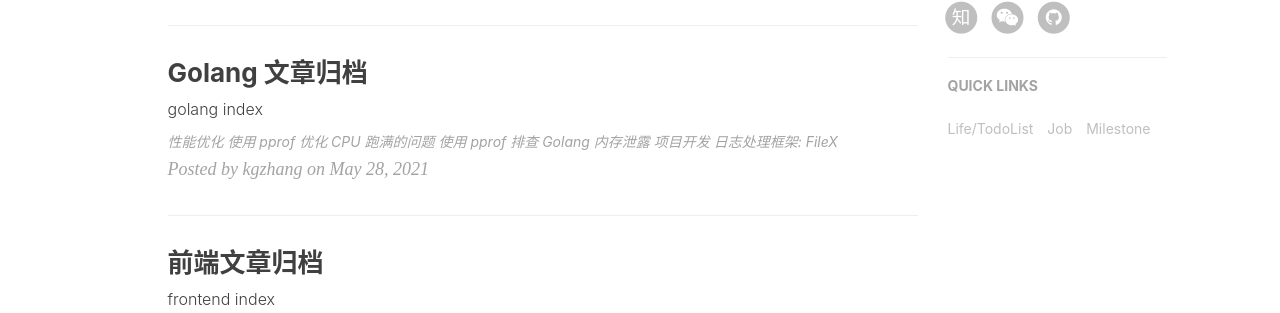
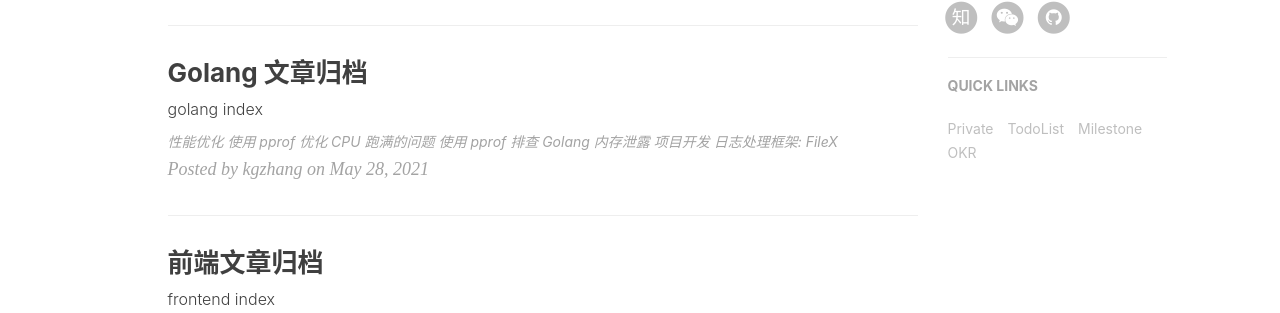
Before and after one commit to kougazhang/oom, a Jekyll site: the page built from index.html, in a window 1280 px wide. Shown: the part 816-1129 px from the top of the page. Built offline with Jekyll 4.4.1, drawn with Linux system fonts in a browser that asks for light colours; nearby versions of some CDN libraries; the list of posts is cut into pages by our own code; comment, search, counter and statistics services are not loaded.

Commit message:
update index

```diff
--- a/_config.yml
+++ b/_config.yml
@@ -103,15 +103,19 @@ page-mathjax: false
 # Friends
 friends: [
 {
-  title: "Life/TodoList",
-  href: "https://github.com/kougazhang/life_note"
+  title: "Private",
+  href: "https://github.com/kougazhang/private"
 },
 {
-  title: "Job",
-  href: "https://github.com/kougazhang/job_note"
+  title: "TodoList",
+  href: "https://github.com/kougazhang/private/blob/master/2021/todoList.md"
 },
 {
   title: "Milestone",
-  href: "https://github.com/kougazhang/life_note/blob/master/milestone.md"
+  href: "https://github.com/kougazhang/private/blob/master/2021/milestone.md"
+},
+{
+  title: "OKR",
+  href: "https://github.com/kougazhang/private/blob/master/2021/okr.md"
 },
 ]
```
